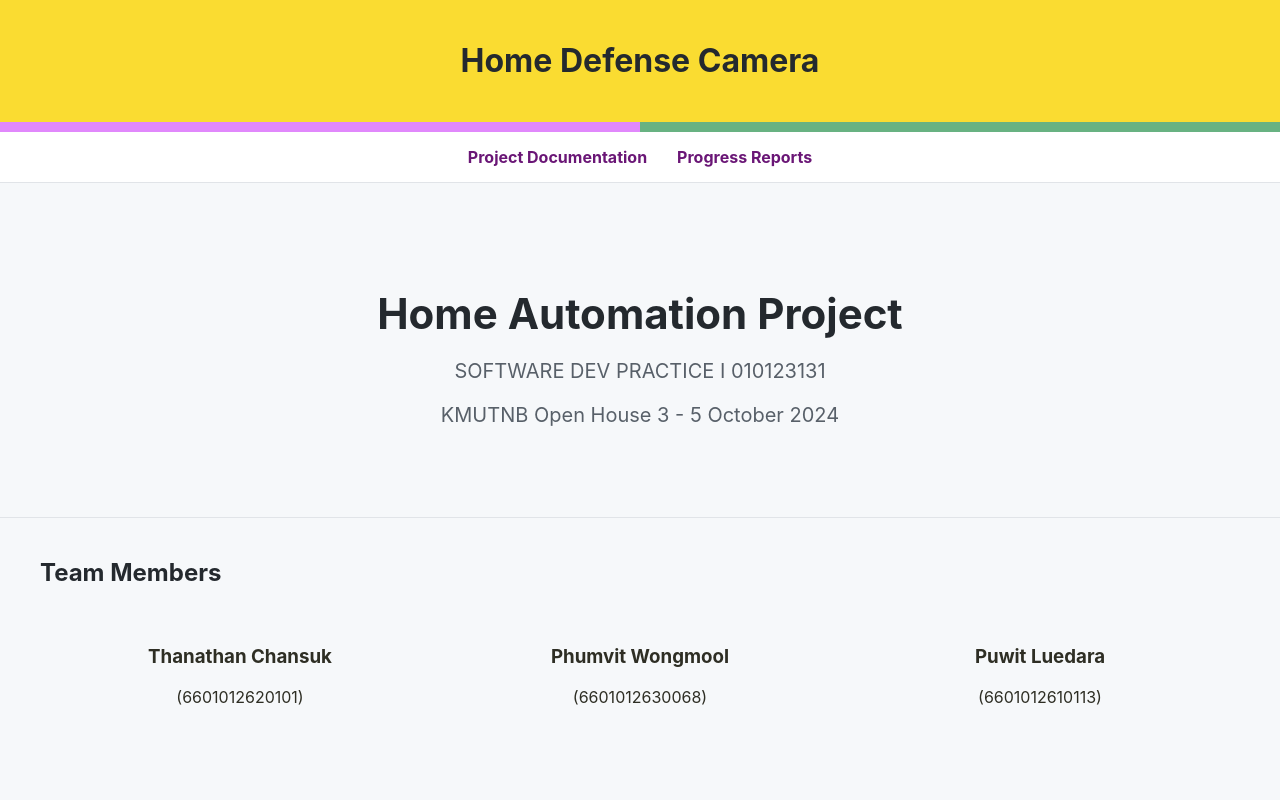
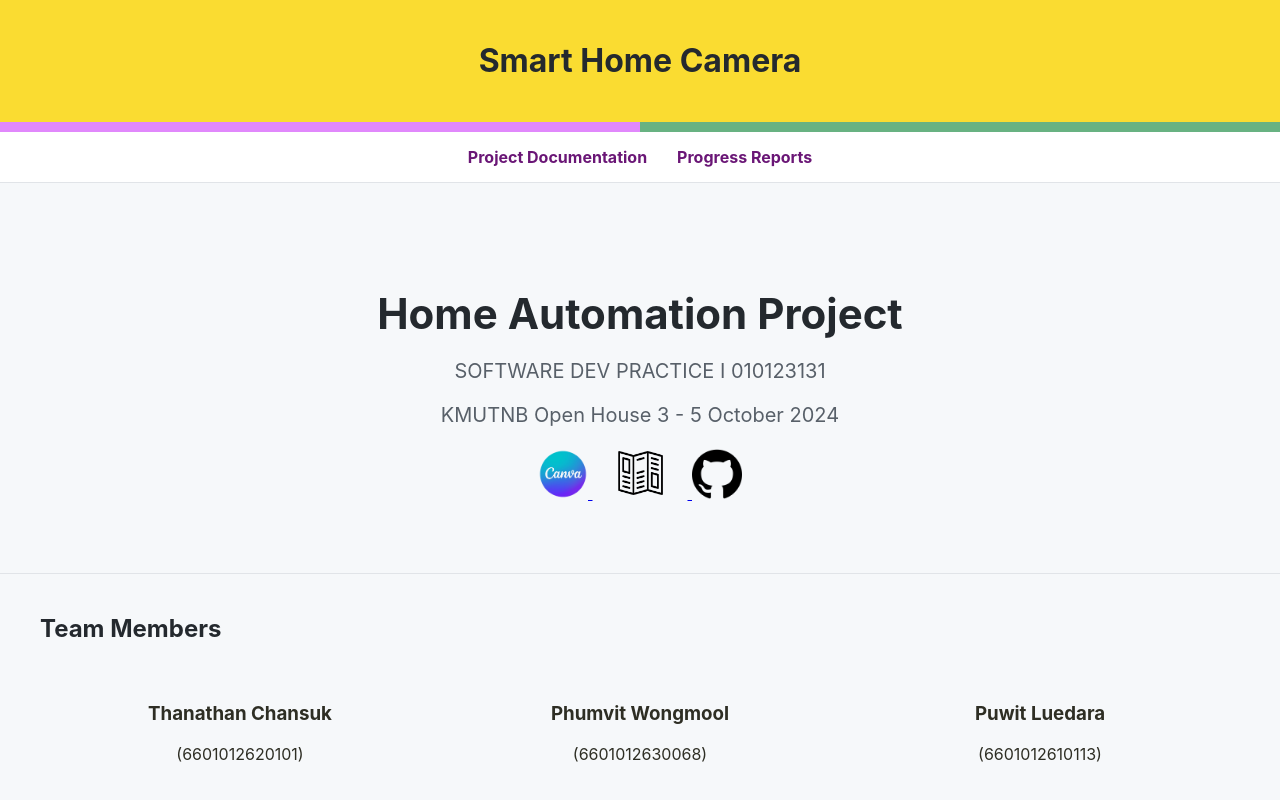
Before and after one commit to Phumvit/Mini-Project, a plain HTML site: page index.html in a window 1280 px wide. Drawn offline with Linux system fonts and the light colour scheme.

Commit message:
Update index.html

```diff
--- a/index.html
+++ b/index.html
@@ -118,7 +118,7 @@
 <body>
 
 <header>
-    <h1>Home Defense Camera</h1>                  <!-- Project Name Here-->
+    <h1>Smart Home Camera</h1>                  <!-- Project Name Here-->
 </header>
 
 <!-- Two color strips below the header -->
@@ -137,6 +137,16 @@
         <h1>Home Automation Project</h1>
         <p>SOFTWARE DEV PRACTICE I 010123131</p>
         <p>KMUTNB Open House 3 - 5 October 2024</p>
+        <a href="https://drive.google.com/drive/u/2/folders/1ToSmoNzJPaYKpcS-VlFx9QymG65Ro3Lu" target="_blank">
+            <img src="logos/canva.png" width="50" title="Presentation Slide">
+        </a>
+        <a href="https://drive.google.com/drive/u/0/folders/1ZlKiGa6MLKdSIDhlUlOv9Gmluk12JkEh" target="_blank">
+            <img src="logos/brochure.png" width="95" title="Brochure">
+        </a>
+        <a href="https://github.com/Phumvit/Mini-Project" target="_blank">
+            <img src="logos/gihub_logo.png" width="50" title="Github">
+        </a>
+
     </div>
 </section>
 
```
